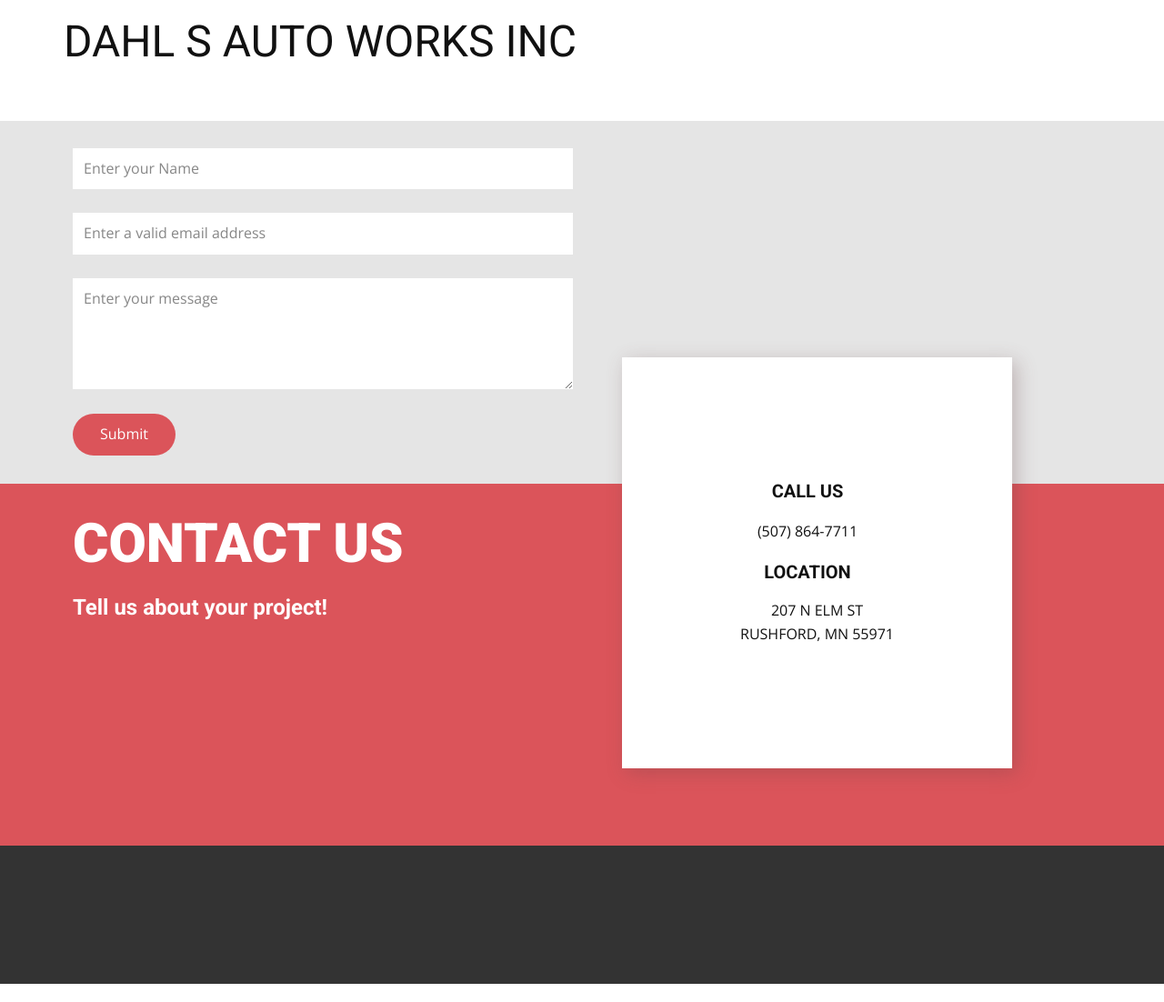
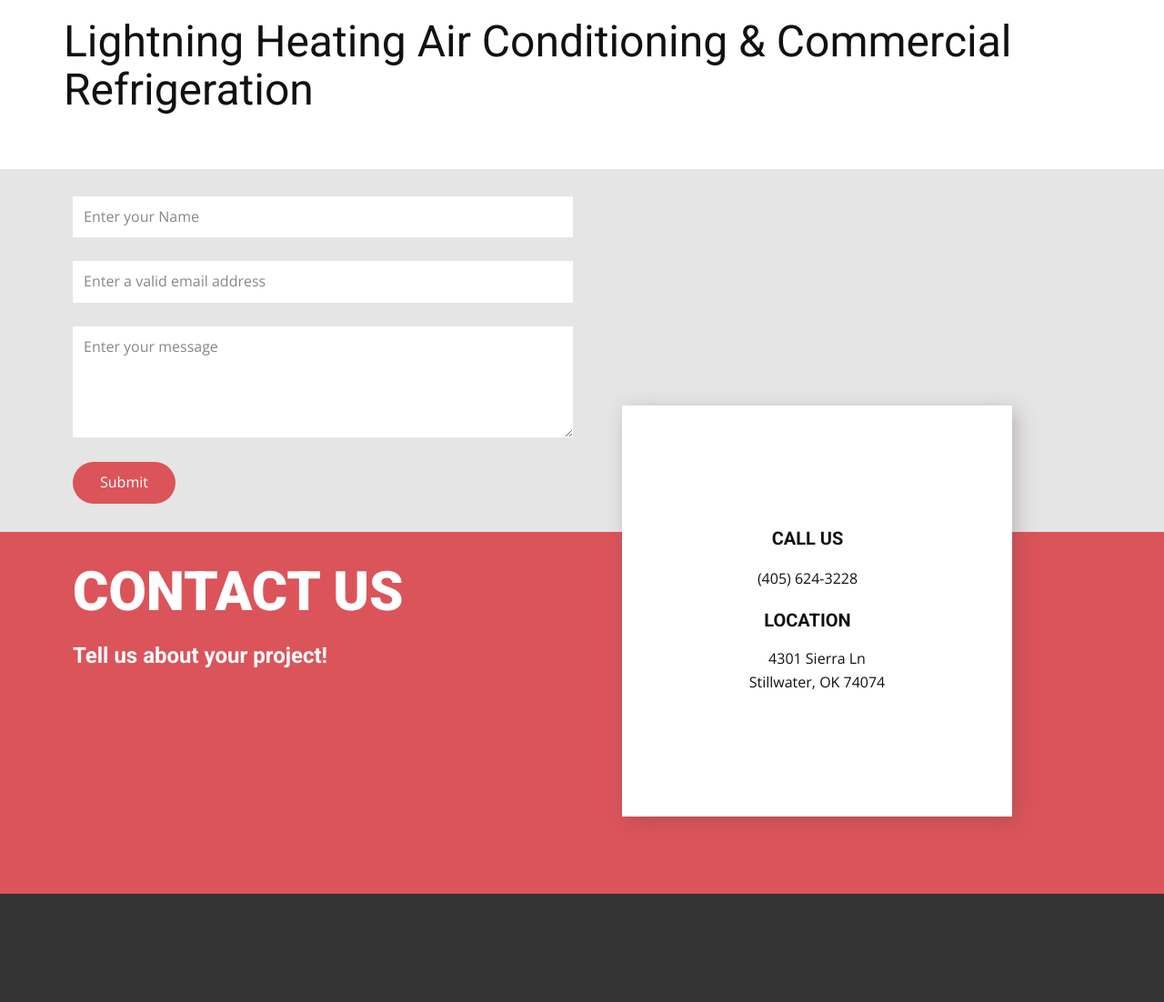
Before and after one commit to runacode/lightning, a PHP site: page / in a window 1280 px wide. Shown: the top 1102 px of the page at 91% size. Run offline with PHP 8.4, Linux system fonts and the light colour scheme.

Commit message:
Update index.php

```diff
--- a/index.php
+++ b/index.php
@@ -1,7 +1,7 @@
-<?php $company = "DAHL S AUTO WORKS INC";
-$phone = "(507) 864-7711";
-	$address1 = "207 N ELM ST";
-	$address2 = "RUSHFORD, MN 55971";
+<?php $company = "Lightning Heating Air Conditioning & Commercial Refrigeration";
+$phone = "(405) 624-3228";
+	$address1 = "4301 Sierra Ln";
+	$address2 = "Stillwater, OK 74074";
 ?>
 <!DOCTYPE html>
 <html style="font-size: 16px;">
```
